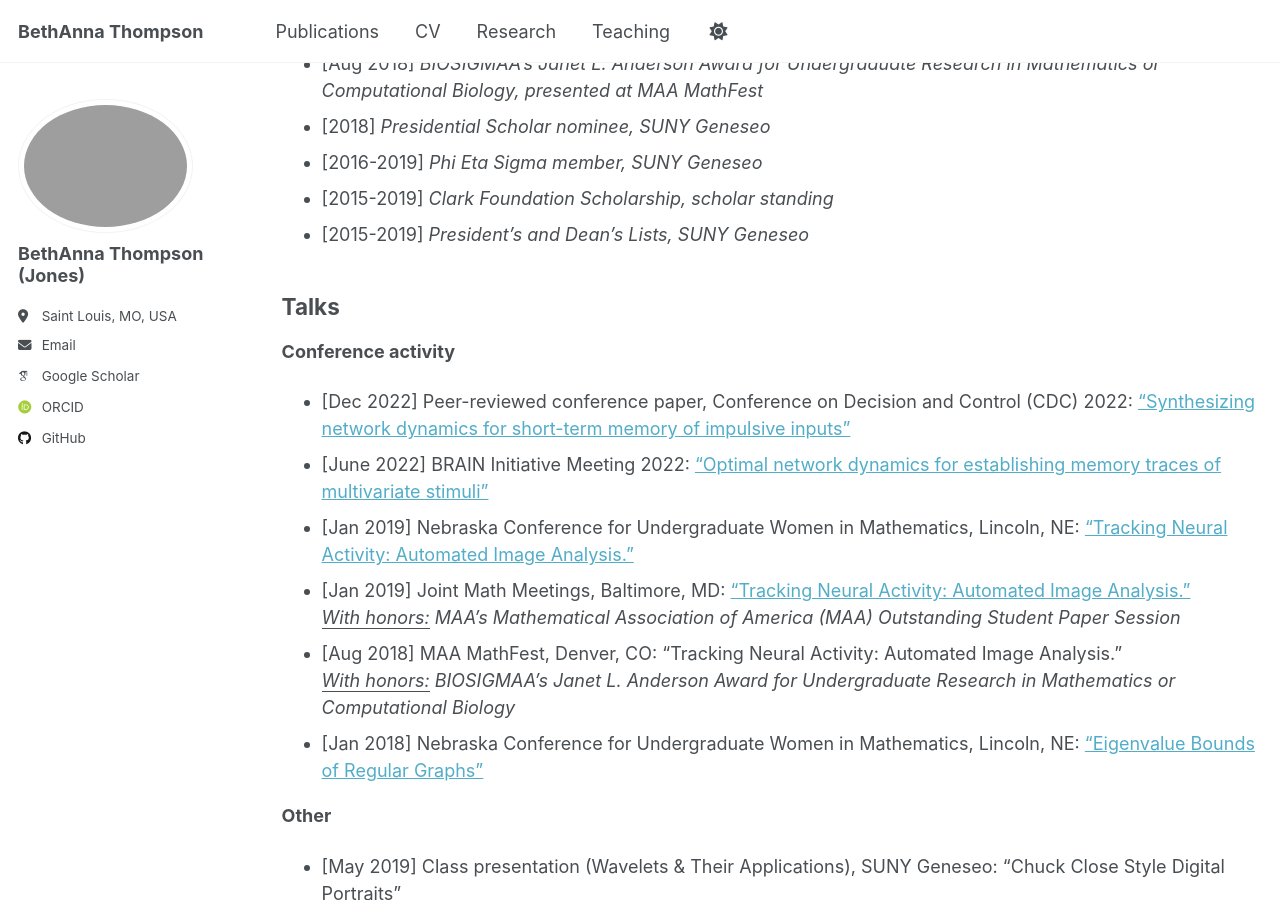
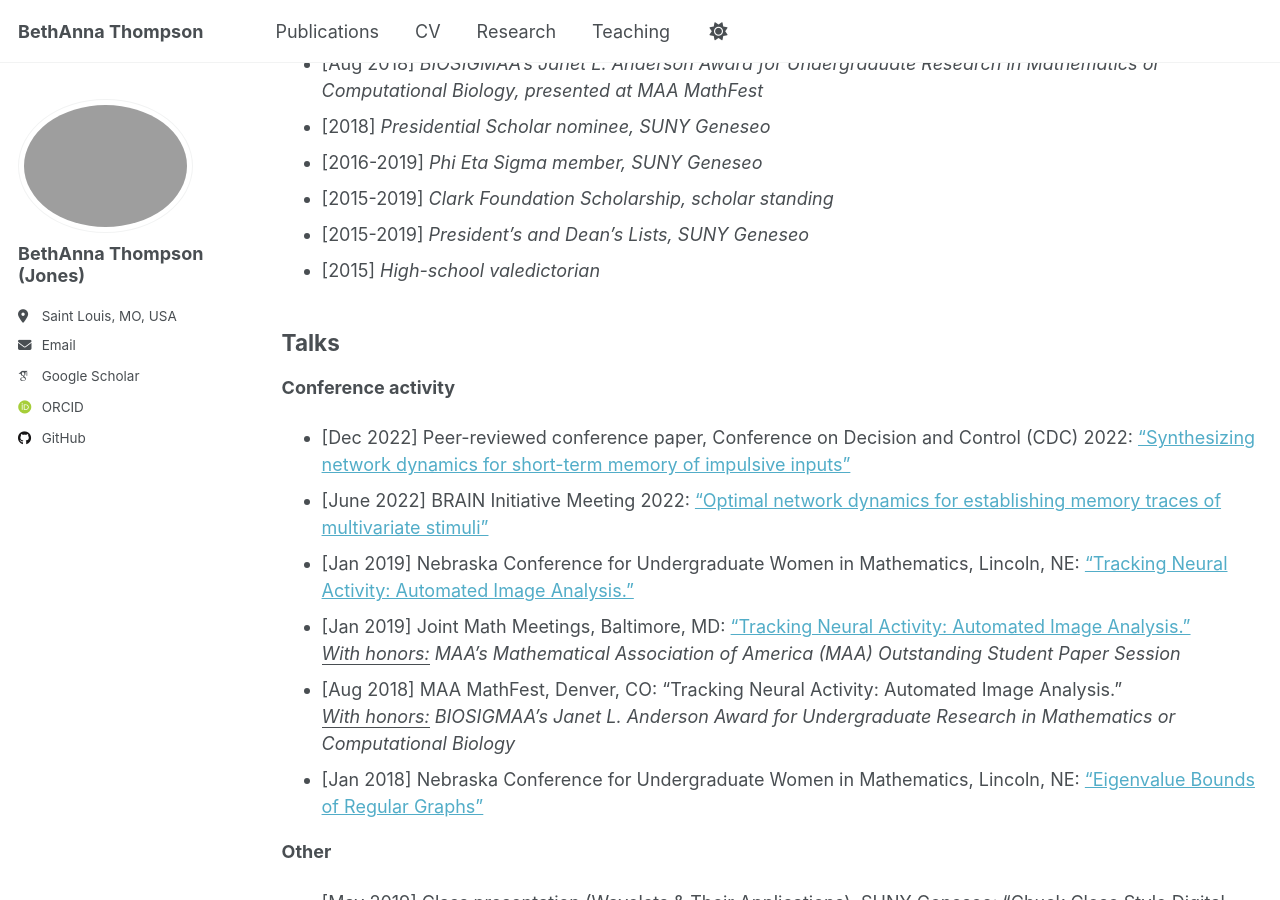
Before and after one commit to BethAnna/BethAnna.github.io, a Jekyll site: the page built from _pages/cv.md, in a window 1280 px wide and 900 px high, scrolled down 2380 px. Built offline with Jekyll 4.4.1, drawn with Linux system fonts in a browser that asks for light colours; some web fonts are replaced; a script that is not in the unit is left out.

Commit message:
Update cv.md
Added to honors list

```diff
--- a/_pages/cv.md
+++ b/_pages/cv.md
@@ -82,6 +82,7 @@ redirect_from:
 * [2016-2019]	_Phi Eta Sigma member, SUNY Geneseo_ <br>
 * [2015-2019]	_Clark Foundation Scholarship, scholar standing_ <br>
 * [2015-2019] _President’s and Dean’s Lists, SUNY Geneseo_ <br>
+* [2015] _High-school valedictorian_
 
 
 ## Talks
```
